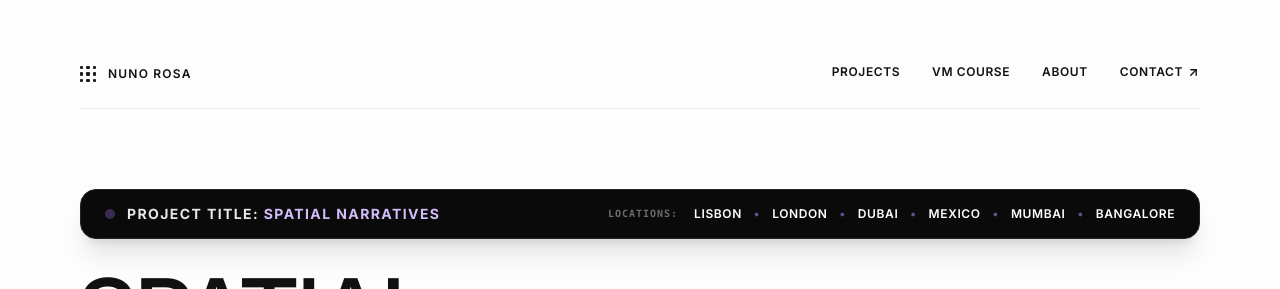
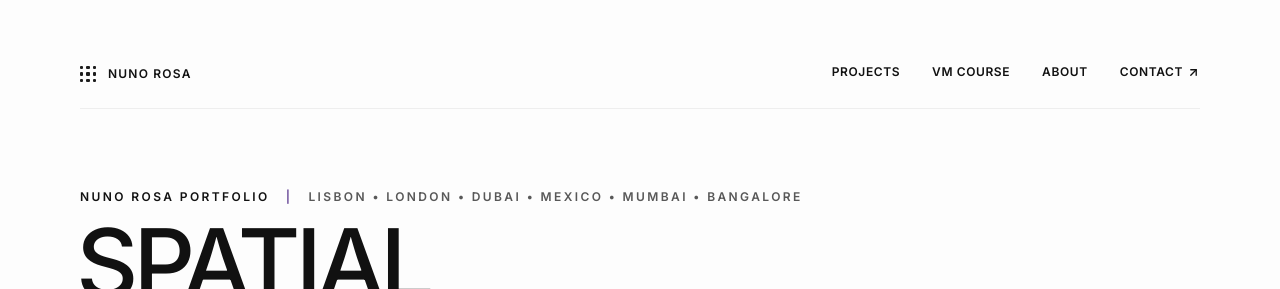
Before and after one commit to phinix99/Nuno-Rosa-Portfolio, a React (Vite) app: page / in a window 1280 px wide. Shown: the top 289 px of the page. Built offline with nearby package versions, Linux system fonts and the light colour scheme.

Commit message:
Update location list, remove Process section, and update Hero banner

```diff
--- a/src/components/Hero.tsx
+++ b/src/components/Hero.tsx
@@ -126,36 +126,16 @@ export default function Hero() {
         animate="visible"
         className="max-w-[1600px] mx-auto w-full flex flex-col"
       >
-        {/* Primary Banner Header Bar: Project Title & Established Country Footprint */}
-        <motion.div
-          variants={lineVariants}
-          className="w-full flex flex-col lg:flex-row lg:items-center justify-between gap-4 py-3.5 px-6 rounded-2xl bg-neutral-950 text-[#fdfdfd] mb-8 border border-neutral-800 shadow-xl"
-        >
-          <div className="flex items-center gap-3">
-            <span className="w-2.5 h-2.5 rounded-full bg-[#6B4C9A] animate-pulse" />
-            <span className="font-sans text-xs md:text-sm font-mono font-bold tracking-widest uppercase text-white/90">
-              PROJECT TITLE: <span className="text-[#d3bcfa]">SPATIAL NARRATIVES</span>
-            </span>
-          </div>
-
-          <div className="flex flex-wrap items-center gap-x-3 gap-y-1 font-sans text-xs font-medium tracking-wider uppercase text-neutral-300">
-            <span className="text-white/40 text-[10px] font-bold tracking-widest font-mono mr-1">LOCATIONS:</span>
-            <span className="text-white font-semibold">LISBON</span>
-            <span className="text-[#6B4C9A] font-bold">•</span>
-            <span className="text-white font-semibold">LONDON</span>
-            <span className="text-[#6B4C9A] font-bold">•</span>
-            <span className="text-white font-semibold">DUBAI</span>
-            <span className="text-[#6B4C9A] font-bold">•</span>
-            <span className="text-white font-semibold">MEXICO</span>
-            <span className="text-[#6B4C9A] font-bold">•</span>
-            <span className="text-white font-semibold">MUMBAI</span>
-            <span className="text-[#6B4C9A] font-bold">•</span>
-            <span className="text-white font-semibold">BANGALORE</span>
-          </div>
-        </motion.div>
-
         {/* Dynamic Display Title */}
         <div className="overflow-hidden mb-6 md:mb-8">
+          <motion.div
+            variants={itemVariants}
+            className="flex flex-wrap gap-2 md:gap-4 mb-4 text-[#111]/70 font-sans text-[10px] md:text-xs font-semibold tracking-[0.2em] uppercase"
+          >
+            <span className="text-[#111]">NUNO ROSA PORTFOLIO</span>
+            <span className="hidden md:inline text-[#6B4C9A]">|</span>
+            <span>LISBON • LONDON • DUBAI • MEXICO • MUMBAI • BANGALORE</span>
+          </motion.div>
           <motion.h1
             variants={lineVariants}
             className="font-sans text-[11vw] md:text-[8.5vw] lg:text-[7.5vw] leading-[0.88] font-medium tracking-tighter uppercase ml-[-0.3vw] select-none text-[#111]"
--- a/src/components/Philosophy.tsx
+++ b/src/components/Philosophy.tsx
@@ -43,7 +43,7 @@ const locations = [
     country: "India",
     timezone: "Asia/Kolkata",
     coords: "12.9716° N, 77.5946° E",
-    desc: "Innovation hub for tech-integrated retail experiences and digital-physical spatial activations."
+    desc: "Tech-integrated retail environments, innovation hubs, and strategic development centers."
   }
 ];
 
--- a/src/components/VMCourse.tsx
+++ b/src/components/VMCourse.tsx
@@ -1,33 +1,6 @@
 import React, { useState } from 'react';
 import { motion, AnimatePresence } from 'motion/react';
 import { CheckCircle2, ArrowRight, Sparkles, BookOpen, Clock, Users, Globe } from 'lucide-react';
-
-const processSteps = [
-  {
-    id: "01",
-    title: "DISCOVER",
-    desc: "Understanding brand identity, consumer psychology, and strategic spatial objectives.",
-    percent: "25%"
-  },
-  {
-    id: "02",
-    title: "DESIGN",
-    desc: "Ideas take shape. Conceptualizing space, sightlines, materialization, and visual storytelling.",
-    percent: "50%"
-  },
-  {
-    id: "03",
-    title: "BUILD",
-    desc: "Developing final spatial solutions with technical precision and modular display engineering.",
-    percent: "75%"
-  },
-  {
-    id: "04",
-    title: "LAUNCH",
-    desc: "Managing global activations, international rollout guidelines, and brand performance.",
-    percent: "100%"
-  }
-];
 
 const modules = [
   {
@@ -80,13 +53,13 @@ export default function VMCourse() {
             <div className="flex flex-col gap-4">
               <div className="flex items-center gap-2">
                 <span className="w-2.5 h-2.5 bg-[#6B4C9A] rounded-full animate-ping" />
-                <span className="font-sans text-xs font-semibold tracking-widest uppercase text-[#111]/60">VM EDUCATION & MASTERCLASS</span>
+                <span className="font-sans text-xs font-semibold tracking-widest uppercase text-[#111]/60">VM EDUCATION</span>
               </div>
               <h2 className="font-sans text-4xl md:text-6xl font-medium tracking-tight uppercase leading-none text-[#111]">
                 VM MASTERCLASS
               </h2>
               <p className="font-sans text-lg md:text-xl font-light text-[#111]/70 mt-2 max-w-xl">
-                A definitive 8-week program mastering the silent architecture of desire and spatial retail engineering.
+                A definitive 8-week program mastering the silent architecture of desire.
               </p>
             </div>
 
@@ -118,35 +91,8 @@ export default function VMCourse() {
               </div>
             </div>
 
-            {/* Repurposed Design Process Introduction for Masterclass */}
-            <div className="flex flex-col gap-5 pt-2">
-              <div className="flex justify-between items-center border-b border-[#111]/10 pb-3">
-                <h3 className="font-sans text-xs font-bold tracking-widest text-[#6B4C9A] uppercase">
-                  MASTERCLASS METHODOLOGY & DESIGN PROCESS
-                </h3>
-                <span className="font-sans text-[10px] font-semibold uppercase tracking-wider text-[#111]/50">4-STAGE FRAMEWORK</span>
-              </div>
-
-              <div className="grid grid-cols-1 sm:grid-cols-2 gap-4">
-                {processSteps.map((step) => (
-                  <div key={step.id} className="p-5 bg-neutral-50/80 rounded-xl border border-neutral-200/80 flex flex-col justify-between gap-3">
-                    <div className="flex items-center justify-between">
-                      <span className="font-sans text-xs font-mono font-bold text-[#6B4C9A] px-2 py-0.5 rounded bg-[#6B4C9A]/10">
-                        {step.id}
-                      </span>
-                      <span className="font-sans text-[10px] font-semibold text-neutral-400">{step.percent}</span>
-                    </div>
-                    <div>
-                      <h4 className="font-sans text-base font-bold tracking-tight text-[#111] mb-1">{step.title}</h4>
-                      <p className="font-sans text-xs font-light text-[#111]/70 leading-relaxed">{step.desc}</p>
-                    </div>
-                  </div>
-                ))}
-              </div>
-            </div>
-
             {/* Curriculum Modules */}
-            <div className="flex flex-col gap-4 mt-4">
+            <div className="flex flex-col gap-4 mt-2">
               <h3 className="font-sans text-xs font-bold tracking-widest text-[#111]/60 uppercase">
                 CURRICULUM SYLLABUS
               </h3>
```
